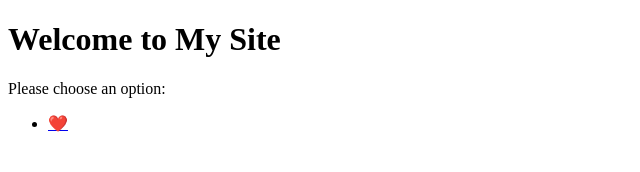
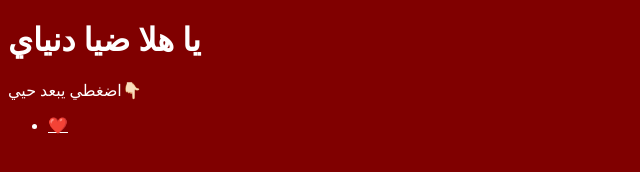
Before and after one commit to QW0912/Love, a plain HTML site: page index.html in a window 1280 px wide. Shown: the whole page, without its empty margins (0-640 px from the left). Drawn offline with Linux system fonts and the light colour scheme.

Commit message:
Update index.html

```diff
--- a/index.html
+++ b/index.html
@@ -4,12 +4,18 @@
     <meta charset="UTF-8">
     <meta name="viewport" content="width=device-width, initial-scale=1.0">
     <title>My Simple Site</title>
+    <style>
+        body {
+            background-color: #800000; /* لون العنابي */
+            color: white; /* تغيير لون النص إلى الأبيض */
+        }
+    </style>
 </head>
 <body>
-    <h1>Welcome to My Site</h1>
-    <p>Please choose an option:</p>
+    <h1>يا هلا ضيا دنياي</h1>
+    <p>اضغطي يبعد حيي👇🏻</p>
     <ul>
-        <li><a href="#" onclick="showVideo('https://www.youtube.com/embed/T3IZDlGy8Jk')">❤️</a></li>
+        <li><a href="#" onclick="showVideo('https://www.youtube.com/embed/T3IZDlGy8Jk')" style="color: white;">❤️</a></li>
     </ul>
     <iframe id="videoPlayer" width="600" height="400" style="display:none;" frameborder="0" allowfullscreen></iframe>
 
```
